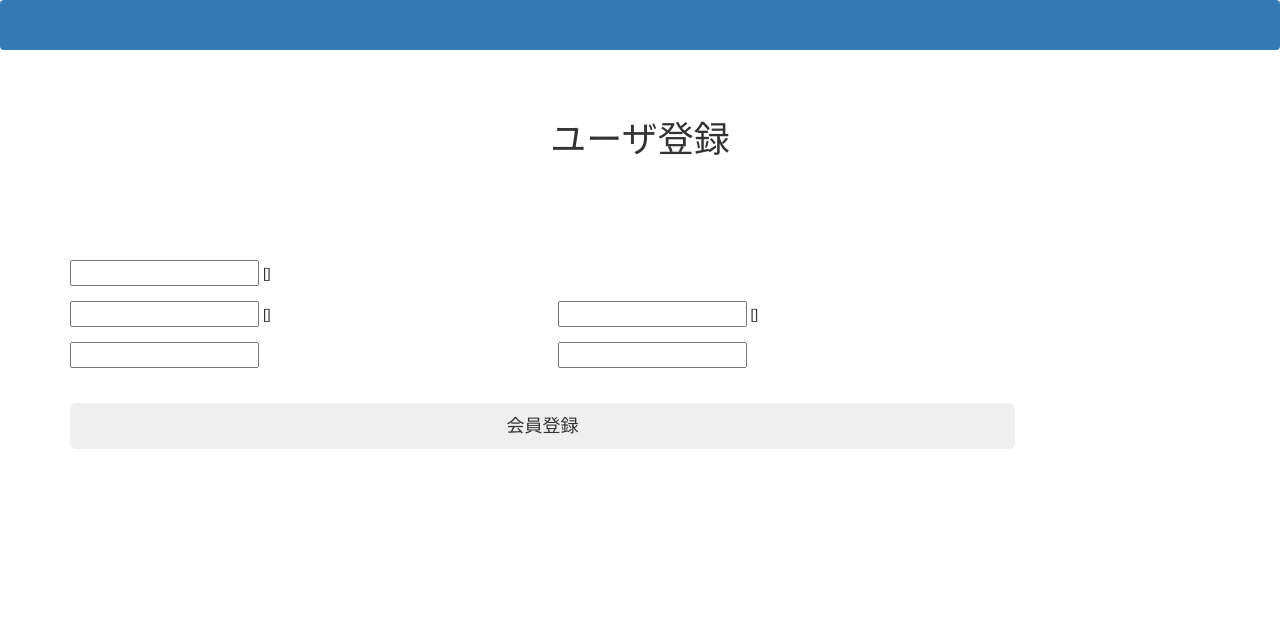
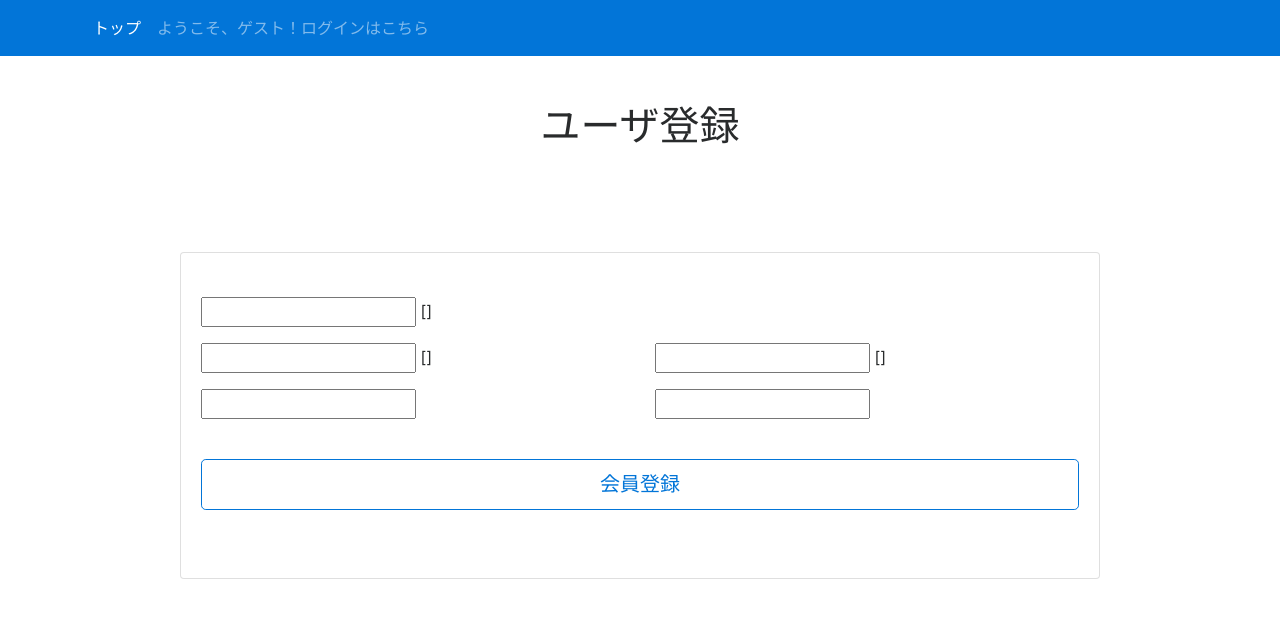
Before and after one commit to ej-git/django-easy-regist, a Django app: template easy_regist/templates/easy_regist/create.html in a window 1280 px wide. Shown: the top 618 px of the page. Run offline with Django 3.2, Linux system fonts and the light colour scheme; the template is opened without the code that fills it, so the values that code supplies are empty, except form fields; tables that the repository leaves empty hold one stand-in row (values such as "Sample post"); form fields are guessed from the names that the template uses; some libraries are stand-ins or nearby versions.

Commit message:
Bootstrap4 alpha.6対応

```diff
--- a/easy_regist/templates/easy_regist/base.html
+++ b/easy_regist/templates/easy_regist/base.html
@@ -8,42 +8,51 @@
     <meta http-equiv="x-ua-compatible" content="ie=edge">
 
     <!-- Bootstrap CSS -->
-    <link rel="stylesheet" href="https://maxcdn.bootstrapcdn.com/bootstrap/4.0.0-alpha.4/css/bootstrap.min.css" integrity="2hfp1SzUoho7/TsGGGDaFdsuuDL0LX2hnUp6VkX3CUQ2K4K+xjboZdsXyp4oUHZj" crossorigin="anonymous">
-
+    <link rel="stylesheet" href="https://maxcdn.bootstrapcdn.com/bootstrap/4.0.0-alpha.6/css/bootstrap.min.css" integrity="sha384-rwoIResjU2yc3z8GV/NPeZWAv56rSmLldC3R/AZzGRnGxQQKnKkoFVhFQhNUwEyJ" crossorigin="anonymous">
     <!-- Custom CSS -->
     <link rel="stylesheet" href="{% static 'easy_regist/css/main.css' %}">
 
   </head>
   <body>
-    <nav class="navbar navbar-dark bg-primary">
+
+    <nav class="navbar navbar-toggleable-md navbar-inverse bg-primary">
+      <button class="navbar-toggler" type="button" data-toggle="collapse" data-target="#navbarSupportedContent">
+        &#9776;
+      </button>
+
+
+      <div class="collapse navbar-collapse" id="navbarSupportedContent">
       <div class="container">
-        <div class="nav navbar-nav">
-          <a class="nav-item nav-link" href="{% url 'easy_regist:index' %}">トップ</a>
-
+        <ul class="navbar-nav mr-auto">
+          <li class="nav-item active">
+             <a class="nav-item nav-link" href="{% url 'easy_regist:index' %}">トップ</a>
+          </li>
           {% if user.is_authenticated %}
-          <div class="pull-sm-right">
+          <li class="nav-item">
             <a class="nav-item nav-link" href="{% url 'easy_regist:mypage' %}">
-              ようこそ、{{ user.username }}！マイページへ
+              ようこそ、{{ user.email }}！マイページへ
             </a>
+          </li>
+          <li>
             <a class="nav-item nav-link" href="{% url 'easy_regist:logout' %}">ログアウト</a>
-          </div>
-
+          </li>
           {% else %}
-          <a class="nav-item nav-link pull-sm-right" href="{% url 'easy_regist:login' %}">
+          <li class="nav-item">
+            <a class="nav-item nav-link" href="{% url 'easy_regist:login' %}">
             ようこそ、ゲスト！ログインはこちら
           </a>
-
+          </li>
           {% endif %}
-        </div><!-- /.nav -->
-      </div><!-- /.container -->
+        </ul>
+      </div>
+      </div>
     </nav>
 
     {% block content %} {% endblock %}
 
     <!-- jQuery first, then Tether, then Bootstrap JS. -->
-    <script src="https://ajax.googleapis.com/ajax/libs/jquery/3.0.0/jquery.min.js" integrity="sha384-THPy051/pYDQGanwU6poAc/hOdQxjnOEXzbT+OuUAFqNqFjL+4IGLBgCJC3ZOShY" crossorigin="anonymous"></script>
-    <script src="https://cdnjs.cloudflare.com/ajax/libs/tether/1.2.0/js/tether.min.js" integrity="sha384-Plbmg8JY28KFelvJVai01l8WyZzrYWG825m+cZ0eDDS1f7d/js6ikvy1+X+guPIB" crossorigin="anonymous"></script>
-    <script src="https://maxcdn.bootstrapcdn.com/bootstrap/4.0.0-alpha.4/js/bootstrap.min.js" integrity="VjEeINv9OSwtWFLAtmc4JCtEJXXBub00gtSnszmspDLCtC0I4z4nqz7rEFbIZLLU" crossorigin="anonymous"></script>
-
+    <script src="https://code.jquery.com/jquery-3.1.1.slim.min.js" integrity="sha384-A7FZj7v+d/sdmMqp/nOQwliLvUsJfDHW+k9Omg/a/EheAdgtzNs3hpfag6Ed950n" crossorigin="anonymous"></script>
+    <script src="https://cdnjs.cloudflare.com/ajax/libs/tether/1.4.0/js/tether.min.js" integrity="sha384-DztdAPBWPRXSA/3eYEEUWrWCy7G5KFbe8fFjk5JAIxUYHKkDx6Qin1DkWx51bBrb" crossorigin="anonymous"></script>
+    <script src="https://maxcdn.bootstrapcdn.com/bootstrap/4.0.0-alpha.6/js/bootstrap.min.js" integrity="sha384-vBWWzlZJ8ea9aCX4pEW3rVHjgjt7zpkNpZk+02D9phzyeVkE+jo0ieGizqPLForn" crossorigin="anonymous"></script>
   </body>
 </html>
--- a/easy_regist/templates/easy_regist/create.html
+++ b/easy_regist/templates/easy_regist/create.html
@@ -12,7 +12,7 @@
   　　　　    <div class="card-block">
 
   			<div class="row">
-  			  <div class="col-xs-12">
+  			  <div class="col-12">
   			    <div class="form-group">
   			  	  {{ form.email }}
   			  	  {{ form.email.errors }}
@@ -20,13 +20,13 @@
   			  </div>
   			</div>
   			<div class="row">
-  			  <div class="col-xs-12 col-sm-6">
+  			  <div class="col-12 col-sm-6">
   			    <div class="form-group">
   			  	  {{ form.password1 }}
   			  	  {{ form.password1.errors }}
   			  	</div>
   			  </div>
-   			  <div class="col-xs-12 col-sm-6">
+   			  <div class="col-12 col-sm-6">
    			    <div class="form-group">
   			  	  {{ form.password2 }}
   			  	  {{ form.password2.errors }}
@@ -34,12 +34,12 @@
   			  </div>
   			</div>
     		<div class="row">
-  			  <div class="col-xs-12 col-sm-6">
+  			  <div class="col-12 col-sm-6">
   			    <div class="form-group">
   			  	  {{ form.first_name }}
   			  	</div>
   			  </div>
-   			  <div class="col-xs-12 col-sm-6">
+   			  <div class="col-12 col-sm-6">
    			    <div class="form-group">
   			  	  {{ form.last_name }}
   			  	</div>
```
